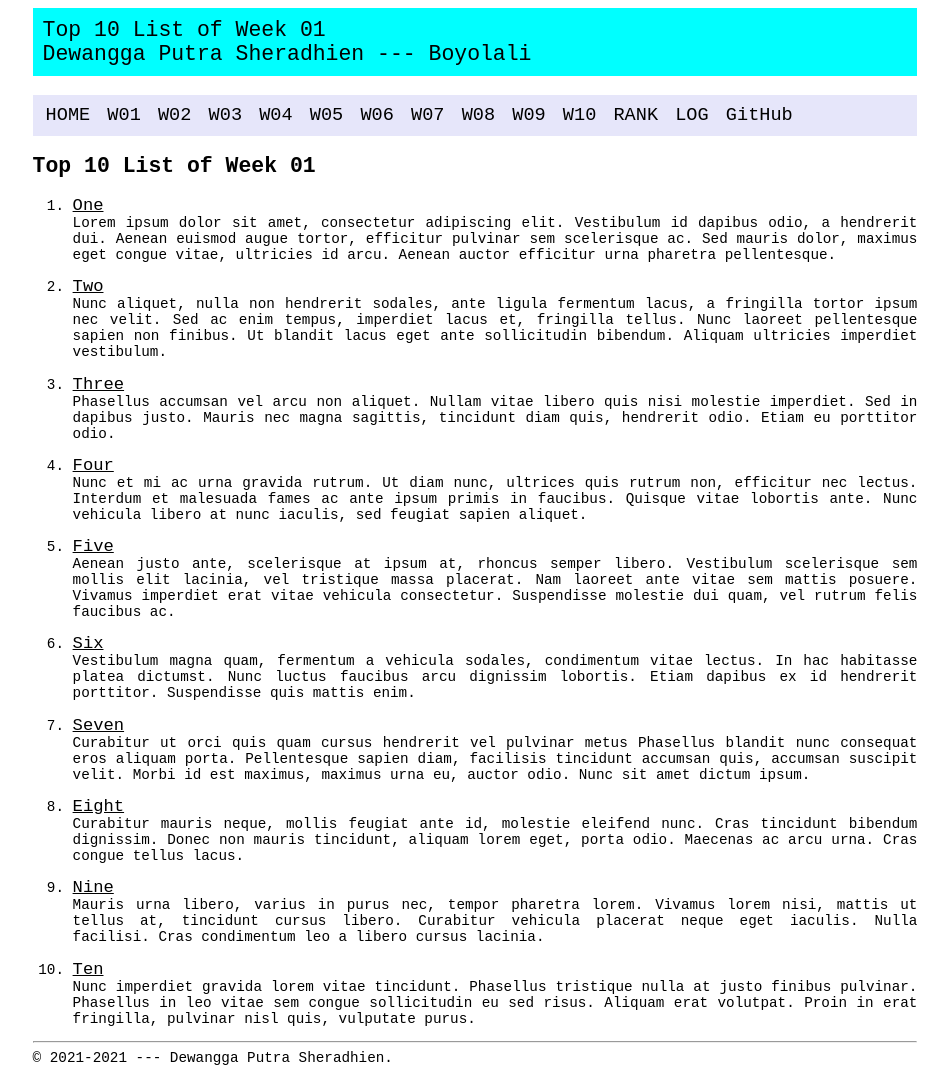
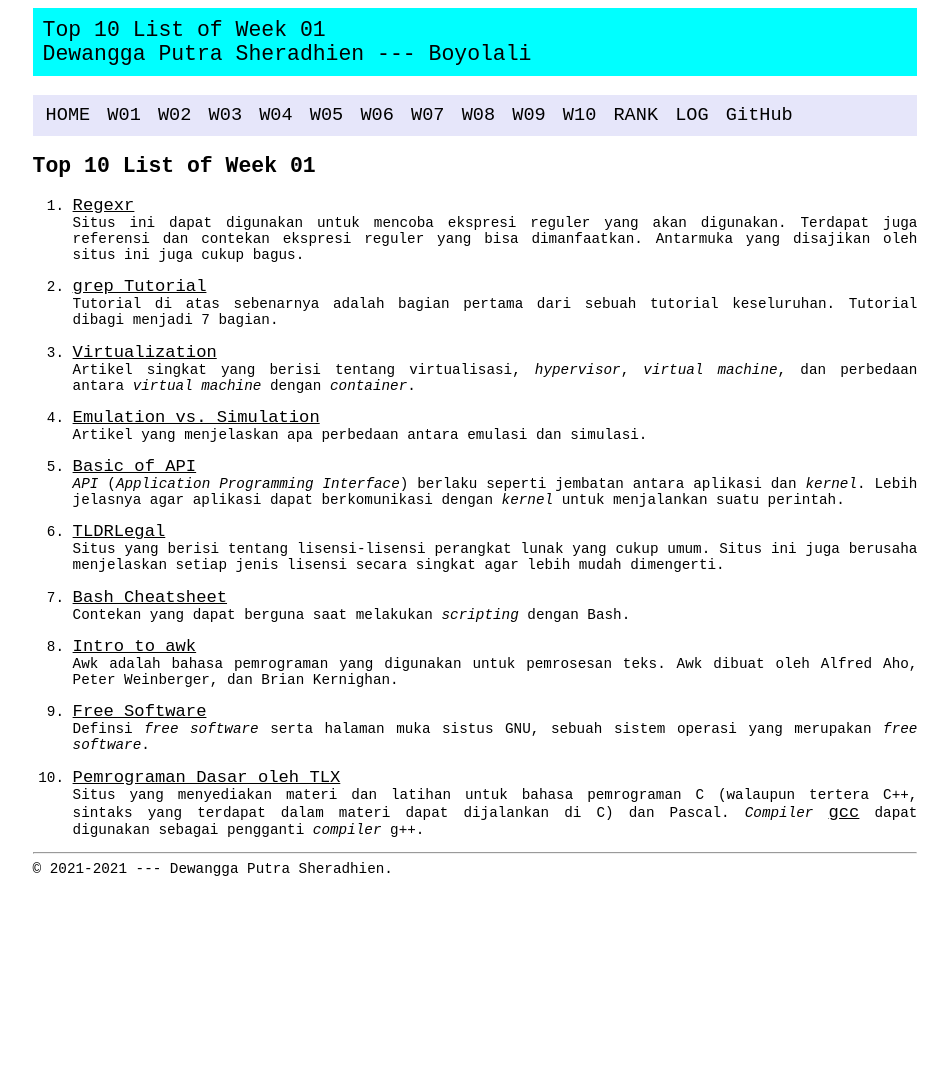
Before and after one commit to dewa251202/os211, a Jekyll site: the page built from w01.md, in a window 1280 px wide. Shown: the whole page, without its empty margins (165-1113 px from the left). Built offline with Jekyll 4.4.1, drawn with Linux system fonts in a browser that asks for light colours; our own code applies the rules of GitHub Pages for plain Markdown files; after the commit the page ends 900 px from its top, so only the background shows below that.

Commit message:
Update w01.md

```diff
--- a/w01.md
+++ b/w01.md
@@ -5,72 +5,32 @@ permalink: /W01/
 
 # Top 10 List of Week 01
 
-1. [One](https://en.wikipedia.org/wiki/1)<br>
-Lorem ipsum dolor sit amet, consectetur adipiscing elit.
-Vestibulum id dapibus odio, a hendrerit dui.
-Aenean euismod augue tortor, efficitur pulvinar sem scelerisque ac.
-Sed mauris dolor, maximus eget congue vitae, ultricies id arcu.
-Aenean auctor efficitur urna pharetra pellentesque.
+1. [Regexr](https://regexr.com/)<br>
+Situs ini dapat digunakan untuk mencoba ekspresi reguler yang akan digunakan. Terdapat juga referensi dan contekan ekspresi reguler yang bisa dimanfaatkan. Antarmuka yang disajikan oleh situs ini juga cukup bagus.
 
-2. [Two](https://en.wikipedia.org/wiki/2)<br>
-Nunc aliquet, nulla non hendrerit sodales, ante ligula fermentum lacus, a fringilla tortor ipsum nec velit.
-Sed ac enim tempus, imperdiet lacus et, fringilla tellus.
-Nunc laoreet pellentesque sapien non finibus.
-Ut blandit lacus eget ante sollicitudin bibendum.
-Aliquam ultricies imperdiet vestibulum.
+2. [grep Tutorial](https://www.cyberciti.biz/faq/howto-use-grep-command-in-linux-unix/)<br>
+Tutorial di atas sebenarnya adalah bagian pertama dari sebuah tutorial keseluruhan. Tutorial dibagi menjadi 7 bagian.
 
-3. [Three](https://en.wikipedia.org/wiki/3)<br>
-Phasellus accumsan vel arcu non aliquet.
-Nullam vitae libero quis nisi molestie imperdiet.
-Sed in dapibus justo.
-Mauris nec magna sagittis, tincidunt diam quis, hendrerit odio.
-Etiam eu porttitor odio.
+3. [Virtualization](https://opensource.com/resources/virtualization)<br>
+Artikel singkat yang berisi tentang virtualisasi, <i>hypervisor</i>, <i>virtual machine</i>, dan perbedaan antara <i>virtual machine</i> dengan <i>container</i>.
 
-4. [Four](https://en.wikipedia.org/wiki/4)<br>
-Nunc et mi ac urna gravida rutrum.
-Ut diam nunc, ultrices quis rutrum non, efficitur nec lectus.
-Interdum et malesuada fames ac ante ipsum primis in faucibus.
-Quisque vitae lobortis ante.
-Nunc vehicula libero at nunc iaculis, sed feugiat sapien aliquet.
+4. [Emulation vs. Simulation](https://www.perfecto.io/blog/emulation-vs-simulation)<br>
+Artikel yang menjelaskan apa perbedaan antara emulasi dan simulasi.
 
-5. [Five](https://en.wikipedia.org/wiki/5)<br>
-Aenean justo ante, scelerisque at ipsum at, rhoncus semper libero.
-Vestibulum scelerisque sem mollis elit lacinia, vel tristique massa placerat.
-Nam laoreet ante vitae sem mattis posuere.
-Vivamus imperdiet erat vitae vehicula consectetur.
-Suspendisse molestie dui quam, vel rutrum felis faucibus ac.
+5. [Basic of API](http://books.gigatux.nl/mirror/kerneldevelopment/0672327201/ch05lev1sec1.html)<br>
+<i>API</i> (<i>Application Programming Interface</i>) berlaku seperti jembatan antara aplikasi dan <i>kernel</i>. Lebih jelasnya agar aplikasi dapat berkomunikasi dengan <i>kernel</i> untuk menjalankan suatu perintah.
 
-6. [Six](https://en.wikipedia.org/wiki/6)<br>
-Vestibulum magna quam, fermentum a vehicula sodales, condimentum vitae lectus.
-In hac habitasse platea dictumst.
-Nunc luctus faucibus arcu dignissim lobortis.
-Etiam dapibus ex id hendrerit porttitor.
-Suspendisse quis mattis enim.
+6. [TLDRLegal](https://tldrlegal.com/)<br>
+Situs yang berisi tentang lisensi-lisensi perangkat lunak yang cukup umum. Situs ini juga berusaha menjelaskan setiap jenis lisensi secara singkat agar lebih mudah dimengerti.
 
-7. [Seven](https://en.wikipedia.org/wiki/7)<br>
-Curabitur ut orci quis quam cursus hendrerit vel pulvinar metus
-Phasellus blandit nunc consequat eros aliquam porta.
-Pellentesque sapien diam, facilisis tincidunt accumsan quis, accumsan suscipit velit.
-Morbi id est maximus, maximus urna eu, auctor odio.
-Nunc sit amet dictum ipsum.
+7. [Bash Cheatsheet](https://devhints.io/bash)<br>
+Contekan yang dapat berguna saat melakukan <i>scripting</i> dengan Bash.
 
-8. [Eight](https://en.wikipedia.org/wiki/8)<br>
-Curabitur mauris neque, mollis feugiat ante id, molestie eleifend nunc.
-Cras tincidunt bibendum dignissim.
-Donec non mauris tincidunt, aliquam lorem eget, porta odio.
-Maecenas ac arcu urna.
-Cras congue tellus lacus.
+8. [Intro to awk](https://dev.to/rrampage/awk---a-useful-little-language-2fhf)<br>
+Awk adalah bahasa pemrograman yang digunakan untuk pemrosesan teks. Awk dibuat oleh Alfred Aho, Peter Weinberger, dan Brian Kernighan.
 
-9. [Nine](https://en.wikipedia.org/wiki/9)<br>
-Mauris urna libero, varius in purus nec, tempor pharetra lorem.
-Vivamus lorem nisi, mattis ut tellus at, tincidunt cursus libero.
-Curabitur vehicula placerat neque eget iaculis.
-Nulla facilisi.
-Cras condimentum leo a libero cursus lacinia.
+9. [Free Software](https://www.gnu.org/#:~:text=What%20is%20Free%20Software)<br>
+Definsi <i>free software</i> serta halaman muka sistus GNU, sebuah sistem operasi yang merupakan <i>free software</i>.
 
-10. [Ten](https://en.wikipedia.org/wiki/10)<br>
-Nunc imperdiet gravida lorem vitae tincidunt.
-Phasellus tristique nulla at justo finibus pulvinar.
-Phasellus in leo vitae sem congue sollicitudin eu sed risus.
-Aliquam erat volutpat.
-Proin in erat fringilla, pulvinar nisl quis, vulputate purus.
+10. [Pemrograman Dasar oleh TLX](https://tlx.toki.id/courses/basic/)<br>
+Situs yang menyediakan materi dan latihan untuk bahasa pemrograman C (walaupun tertera C++, sintaks yang terdapat dalam materi dapat dijalankan di C) dan Pascal. <i>Compiler</i> [gcc](https://gcc.gnu.org/install/) dapat digunakan sebagai pengganti <i>compiler</i> g++.
```
